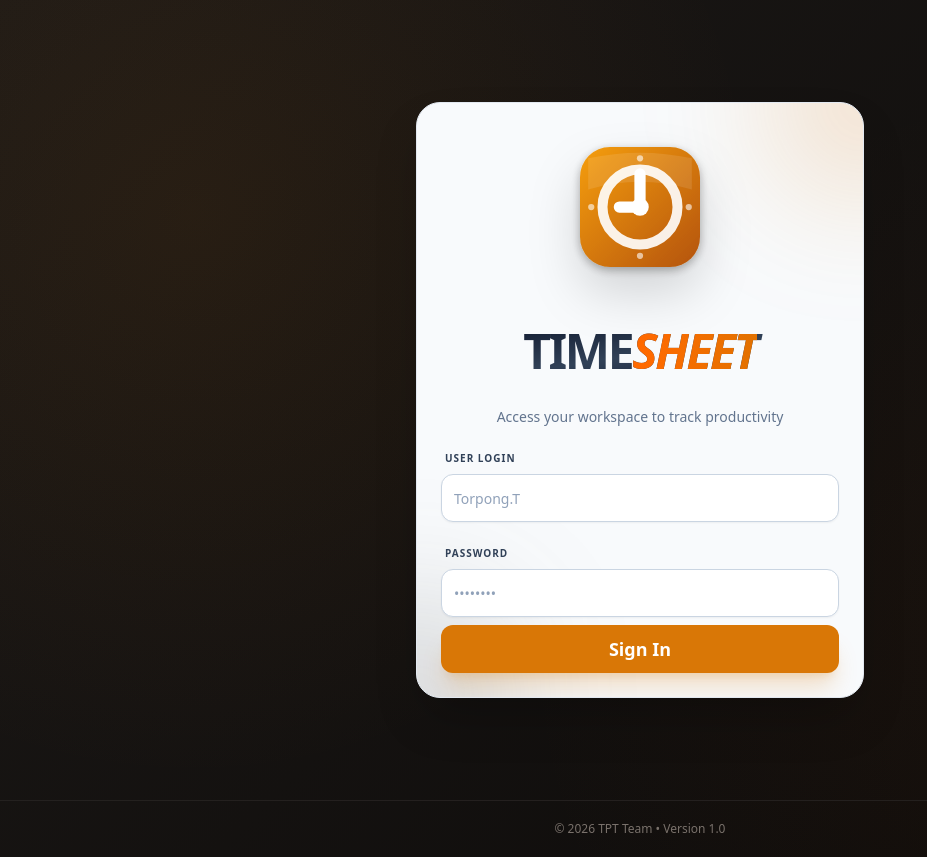
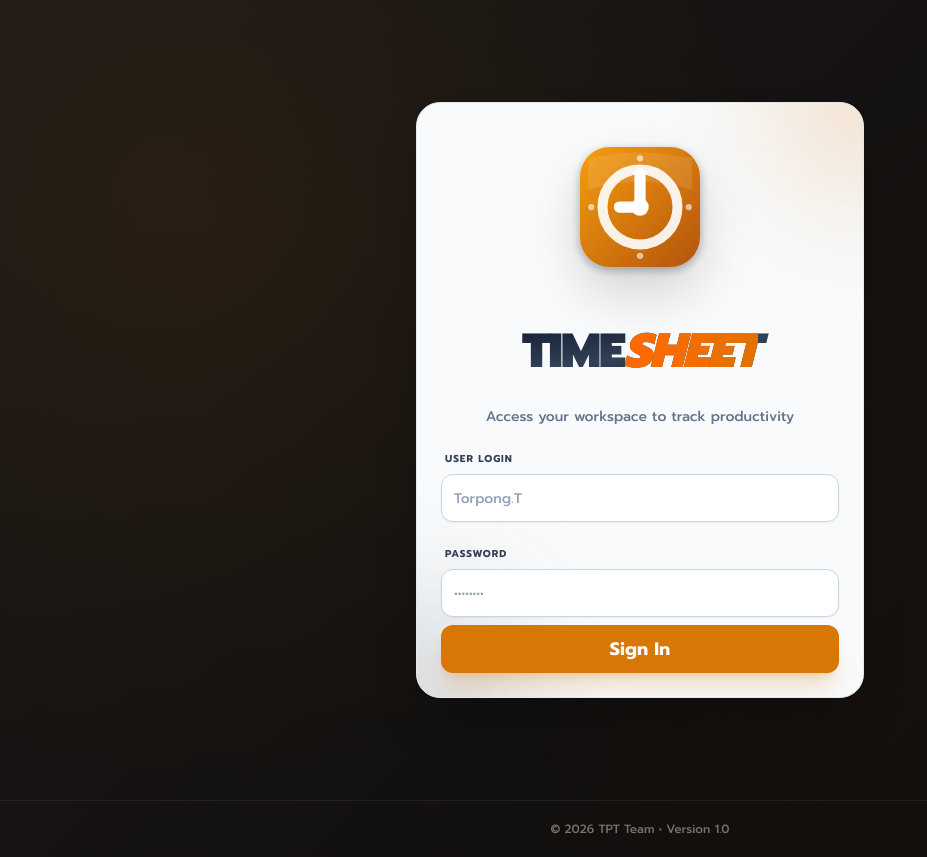
Before and after one commit to torpong-tang/timesheet, a Next.js app: page /login in a window 1280 px wide. Shown: the whole page, without its empty margins (0-927 px from the left). Built offline with nearby package versions, Linux system fonts and the light colour scheme.

Commit message:
Apply Prompt font globally

```diff
--- a/src/app/globals.css
+++ b/src/app/globals.css
@@ -58,6 +58,7 @@
   body {
     background-color: var(--color-background);
     color: var(--color-foreground);
+    font-family: var(--font-prompt), "Noto Sans Thai", ui-sans-serif, system-ui, sans-serif;
     /* Dark Luxury Gradient with Amber glow */
     background:
       radial-gradient(circle at 15% 25%, rgba(217, 119, 6, 0.08) 0%, transparent 45%),
```
